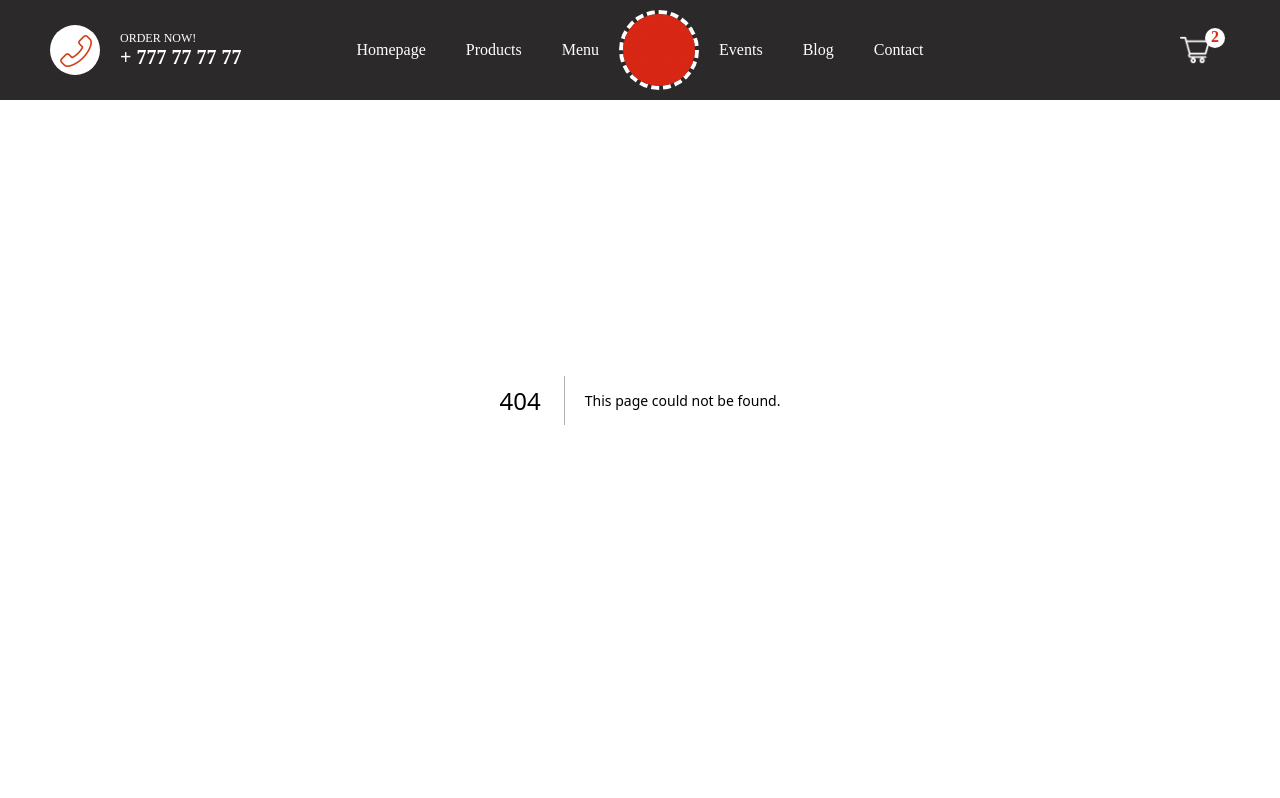
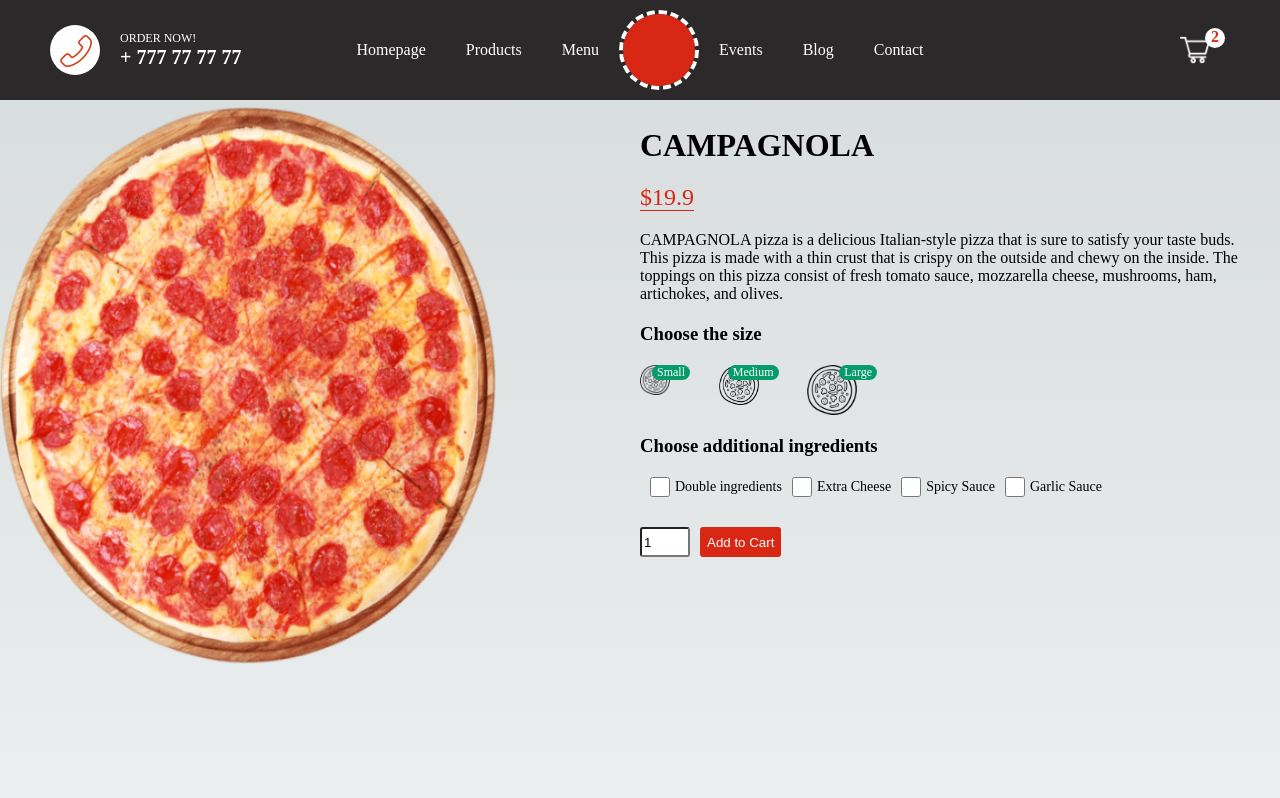
Before and after one commit to Chuloshnikov/pizzastore, a Next.js app: page /product/1 in a window 1280 px wide. Before the commit this address had no page. Shown: the top 798 px of the page. Built offline with nearby package versions, Linux system fonts and the light colour scheme.

Commit message:
ProductPage Done

```diff
--- /dev/null
+++ b/pages/product/[id].jsx
@@ -0,0 +1,77 @@
+import React, { useState } from 'react';
+import Image from 'next/image';
+import styles from '../../styles/Product.module.css';
+
+
+
+const Product = () => {
+
+    const [size, setSize] = useState(0);
+
+    const pizza = {
+        id: 1,
+        img: '/images/pizza.png',
+        name: "CAMPAGNOLA",
+        price: [19.9, 23.9, 27.9],
+        description: `CAMPAGNOLA pizza is a delicious Italian-style
+        pizza that is sure to satisfy your taste buds. This pizza
+        is made with a thin crust that is crispy on the outside and
+        chewy on the inside. The toppings on this pizza consist of
+        fresh tomato sauce, mozzarella cheese, mushrooms, ham, artichokes, and olives.`,
+    }
+
+  return (
+    <div className={styles.container}>
+        <div className={styles.left}>
+            <div className={styles.imgContainer}>
+                <Image src={pizza.img} layout="fill" alt="pizza"/>
+            </div>
+        </div>
+        <div className={styles.right}>
+            <h1 className={styles.title}>{pizza.name}</h1>
+            <span className={styles.price}>${pizza.price[size]}</span>
+            <p className={styles.description}>{pizza.description}</p>
+            <h3 className={styles.choose}>Choose the size</h3>
+            <div className={styles.sizes}>
+                <div className={styles.size} onClick={() => setSize(0)}>
+                    <Image src="/images/size.png" layout="fill" alt="size"/>
+                    <span className={styles.number}>Small</span>
+                </div>
+                <div className={styles.size} onClick={() => setSize(1)}>
+                    <Image src="/images/size.png" layout="fill" alt="size"/>
+                    <span className={styles.number}>Medium</span>
+                </div>
+                <div className={styles.size} onClick={() => setSize(2)}>
+                    <Image src="/images/size.png" layout="fill" alt="size"/>
+                    <span className={styles.number}>Large</span>
+                </div>
+            </div>
+            <h3 className={styles.choose}> Choose additional ingredients</h3>
+            <div className={styles.ingredients}>
+                <div className={styles.option}>
+                    <input className={styles.checkbox} type="checkbox" id="double" name="double"/>
+                    <label htmlFor='double'>Double ingredients</label>
+                </div>
+                <div className={styles.option}>
+                    <input className={styles.checkbox} type="checkbox" id="cheese" name="cheese"/>
+                    <label htmlFor="cheese">Extra Cheese</label>
+                </div>
+                <div className={styles.option}>
+                    <input className={styles.checkbox} type="checkbox" id="spicy" name="spicy"/>
+                    <label htmlFor="spicy">Spicy Sauce</label>
+                </div>
+                <div className={styles.option}>
+                    <input className={styles.checkbox} type="checkbox" id="garlic" name="garlic"/>
+                    <label htmlFor="garlic">Garlic Sauce</label>
+                </div>
+            </div>
+                <div className={styles.add}>
+                    <input type="number" defaultValue={1} className={styles.quantity}/>
+                <button className={styles.button}>Add to Cart</button>
+                </div>
+        </div>
+    </div>
+  )
+}
+
+export default Product;
--- /dev/null
+++ b/styles/Product.module.css
@@ -0,0 +1,117 @@
+.container {
+    height: calc(100vh - 100px);
+    display: flex;
+    margin-top: 6.7rem;
+}
+
+.left {
+    flex: 1;
+    justify-content: center;
+}
+
+.right {
+    flex: 1;
+    gap: 20px;
+    padding: 20px;
+}
+
+.imgContainer {
+    width: 80%;
+    height: 80%;
+    position: relative;
+}
+
+.title {
+    margin-bottom: 20px;
+}
+
+.price {
+    color: #D82815;
+    font-size: 24px;
+    font-weight: normal;
+    border-bottom: 1px solid #D82815;
+
+}
+
+.description {
+    margin-bottom: 20px;
+    margin-top: 20px;
+}
+
+.sizes {
+    display: flex;
+    justify-content: space-between;
+    width: 35%;
+}
+
+.size {
+    width: 30px;
+    height: 30px;
+    position: relative;
+    cursor: pointer;
+}
+
+.size:nth-child(2) {
+    width: 40px;
+    height: 40px;
+}
+
+.size:last-child {
+    width: 50px;
+    height: 50px;
+}
+
+.number {
+    position: absolute;
+    top: 0;
+    right: -20px;
+    background-color: rgb(6, 156, 106);
+    color: #ffffff;
+    font-size: 12px;
+    padding: 0 5px;
+    border-radius: 10px;
+}
+
+.choose {
+    margin-bottom: 20px;
+    margin-top: 20px;
+}
+
+.ingredients {
+    display: flex;
+    margin-bottom: 30px;
+    margin-top: 20px;
+}
+
+.option {
+    display: flex;
+    align-items: center;
+    gap: 5px;
+    font-size: 14px;
+    font-family: 500;
+    margin-left: 10px;
+}
+
+.checkbox {
+    width: 20px;
+    height: 20px;
+}
+
+.quantity {
+    width: 50px;
+    height: 30px;
+    border-radius: 3px;
+    padding: 2px 2px;
+}
+
+.button {
+    height: 30px;
+    margin-left: 10px;
+    padding: 5px 7px;
+    border-radius: 3px;
+    background-color: #D82815;
+    color: #ffffff;
+    border: none;
+    font-weight: 500;
+    cursor: pointer;
+}
```
